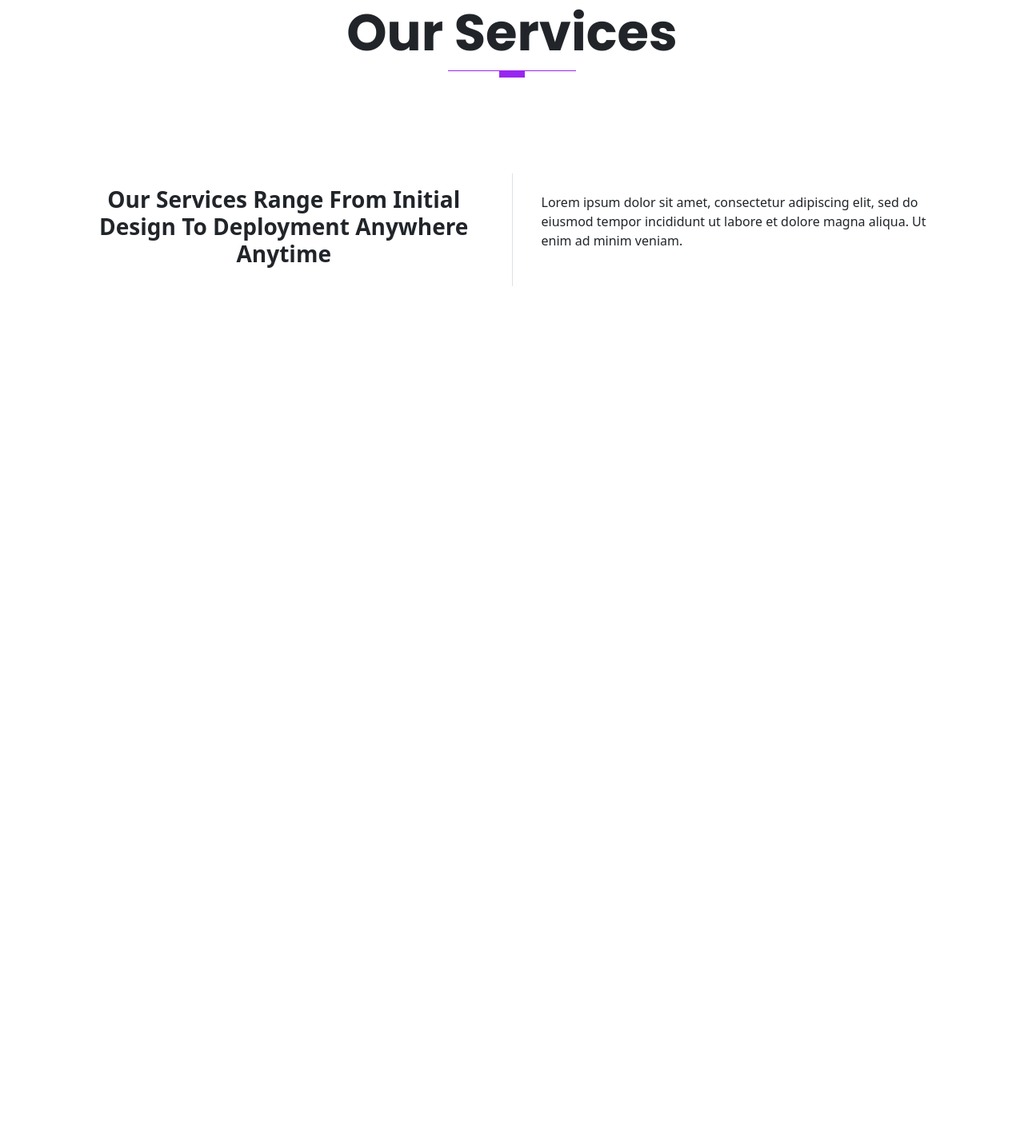
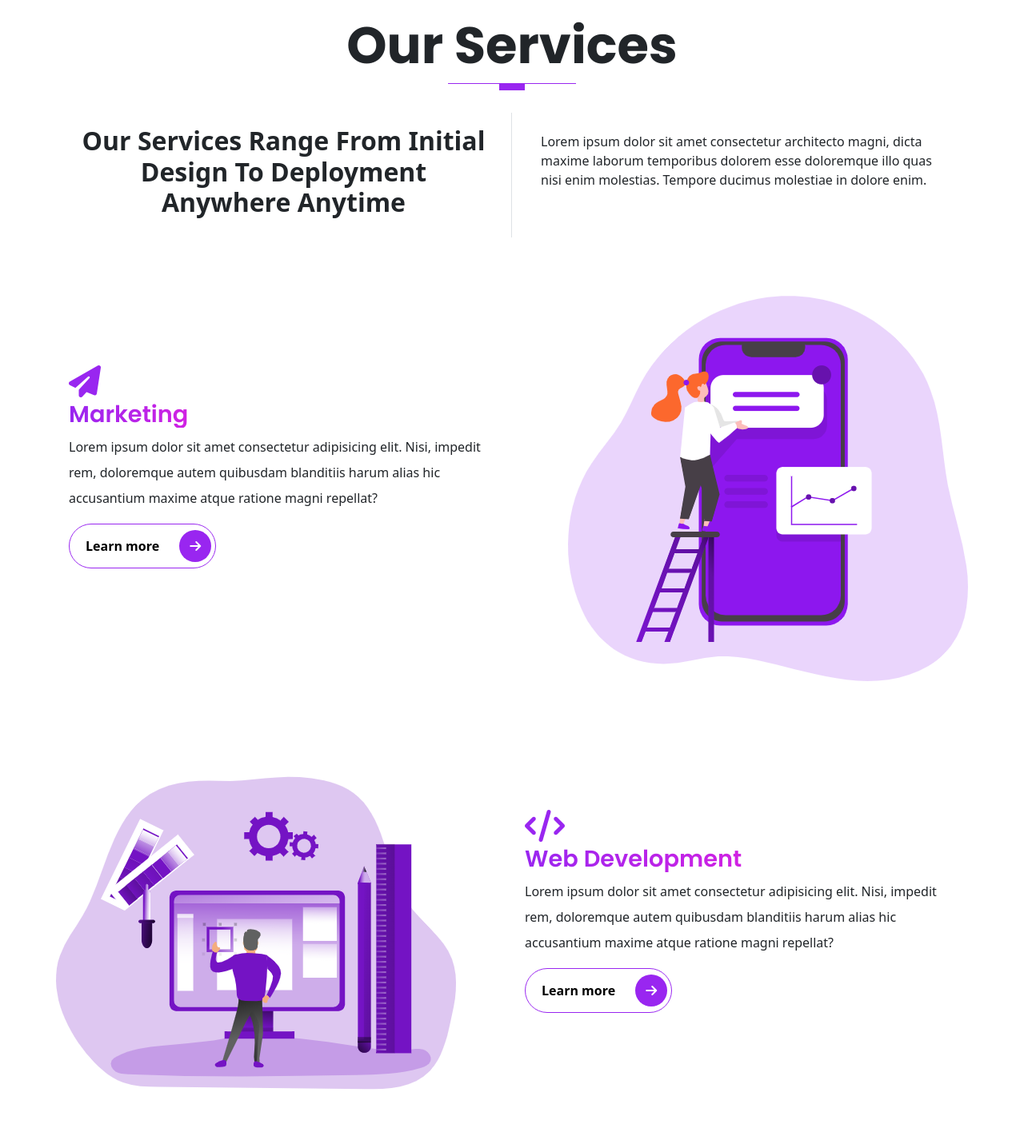
Before and after one commit to austenpturner/bootstrap-website-project, a website: page index.html in a window 1280 px wide. Shown: the part 1215-2651 px from the top of the page at 80% size. Before the commit the page ends 1597 px from the top, so only its background shows below. Drawn offline with Linux system fonts and the light colour scheme.

Commit message:
services info and images, plus styles

```diff
--- a/index.html
+++ b/index.html
@@ -195,30 +195,129 @@
     </section>
 
     <!-- SERVICES SECTION -->
-    <section id="services" class="our-services">
+    <section id="services" class="services">
       <div class="container">
         <div class="row text-center">
-          <h2 class="display-3 fw-bold">Our Services</h2>
-          <div class="heading-line mb-5"></div>
+          <h1 class="display-3 fw-bold">Our Services</h1>
+          <div class="heading-line mb-1"></div>
+        </div>
+        <!-- SERVICES DESCRIPTION  -->
+        <div class="row pt-2 pb-2 mt-0 mb-3">
+          <div class="col-md-6 border-right">
+            <div class="bg-white p-3">
+              <h2 class="fw-bold text-capitalize text-center">
+                Our Services Range From Initial Design To Deployment Anywhere
+                Anytime
+              </h2>
+            </div>
+          </div>
+          <div class="col-md-6">
+            <div class="bg-white p-4 text-start">
+              <p class="fw-light">
+                Lorem ipsum dolor sit amet consectetur architecto magni, dicta
+                maxime laborum temporibus dolorem esse doloremque illo quas nisi
+                enim molestias. Tempore ducimus molestiae in dolore enim.
+              </p>
+            </div>
+          </div>
         </div>
       </div>
       <div class="container">
-        <div class="row pt-2 pb-2 mt-5 mb-3">
-          <div class="col md-6 border-right">
-            <div class="bg-white p-3">
-              <h3 class="fw-bold text-capitalize text-center">
-                Our Services Range From Initial Design To Deployment Anywhere
-                Anytime
-              </h3>
+        <!-- MARKETING -->
+        <div class="row">
+          <div class="col-lg-6 col-md-6 col-sm-12 col-xs-12 services mt-4">
+            <div class="services__content">
+              <div class="icon d-block fas fa-paper-plane"></div>
+              <h3 class="display-3--title mt-1">Marketing</h3>
+              <p class="lh-lg">
+                Lorem ipsum dolor sit amet consectetur adipisicing elit. Nisi,
+                impedit rem, doloremque autem quibusdam blanditiis harum alias
+                hic accusantium maxime atque ratione magni repellat?
+              </p>
+              <button
+                type="button"
+                class="rounded-pill btn-rounded border-primary"
+              >
+                Learn more
+                <span><i class="fas fa-arrow-right"></i></span>
+              </button>
             </div>
           </div>
-          <div class="col md-6">
-            <div class="bg-white p-4 text-start">
-              <p class="fw-light">
-                Lorem ipsum dolor sit amet, consectetur adipiscing elit, sed do
-                eiusmod tempor incididunt ut labore et dolore magna aliqua. Ut
-                enim ad minim veniam.
+          <div
+            class="col-lg-6 col-md-6 col-sm-12 col-xs-12 services mt-4 text-end"
+          >
+            <div class="services__pic">
+              <img
+                src="images/services/service-1.png"
+                alt="marketing illustration"
+                class="img-fluid"
+              />
+            </div>
+          </div>
+        </div>
+
+        <!-- WEB DEVELOPMENT -->
+        <div class="row">
+          <div
+            class="col-lg-6 col-md-6 col-sm-12 col-xs-12 services mt-4 text-start"
+          >
+            <div class="services__pic">
+              <img
+                src="images/services/service-2.png"
+                alt="web development illustration"
+                class="img-fluid"
+              />
+            </div>
+          </div>
+          <div class="col-lg-6 col-md-6 col-sm-12 col-xs-12 services mt-4">
+            <div class="services__content">
+              <div class="icon d-block fas fa-code"></div>
+              <h3 class="display-3--title mt-1">web development</h3>
+              <p class="lh-lg">
+                Lorem ipsum dolor sit amet consectetur adipisicing elit. Nisi,
+                impedit rem, doloremque autem quibusdam blanditiis harum alias
+                hic accusantium maxime atque ratione magni repellat?
               </p>
+              <button
+                type="button"
+                class="rounded-pill btn-rounded border-primary"
+              >
+                Learn more
+                <span><i class="fas fa-arrow-right"></i></span>
+              </button>
+            </div>
+          </div>
+        </div>
+
+        <!-- CLOUD HOSTING -->
+        <div class="row">
+          <div class="col-lg-6 col-md-6 col-sm-12 col-xs-12 services mt-4">
+            <div class="services__content">
+              <div class="icon d-block fas fa-cloud-upload-alt"></div>
+              <h3 class="display-3--title mt-1">cloud hosting</h3>
+              <p class="lh-lg">
+                Lorem ipsum dolor sit amet consectetur adipisicing elit. Nisi,
+                impedit rem, doloremque autem quibusdam blanditiis harum alias
+                hic accusantium maxime atque ratione magni repellat?
+              </p>
+              <button
+                type="button"
+                class="rounded-pill btn-rounded border-primary"
+              >
+                Learn more
+                <span><i class="fas fa-arrow-right"></i></span>
+              </button>
+            </div>
+          </div>
+          <div
+            class="col-lg-6 col-md-6 col-sm-12 col-xs-12 services mt-4 text-end"
+          >
+            <div class="services__pic">
+              <img
+                src="images/services/service-3.png"
+                alt="cloud hosting illustration"
+                class="img-fluid"
+              />
             </div>
           </div>
         </div>
--- a/scss/components/_typography.scss
+++ b/scss/components/_typography.scss
@@ -45,6 +45,20 @@
 // DISPLAY 3
 .display-3 {
   font-family: "Poppins", sans-serif;
+  &--title {
+    font-size: 1.2rem;
+    text-transform: capitalize;
+    font-weight: 600;
+    font-family: "Poppins", sans-serif;
+    display: inline-block;
+    background-image: linear-gradient(to right, $primary, $secondary);
+    background-clip: text;
+    -webkit-background-clip: text;
+    -webkit-text-fill-color: transparent;
+    @include media-breakpoint-up(lg) {
+      font-size: 1.8rem;
+    }
+  }
 }
 
 // BORDER RIGHT
--- a/scss/sections/_services.scss
+++ b/scss/sections/_services.scss
@@ -0,0 +1,30 @@
+@use "../custom" as *;
+@use "../components/mixins" as *;
+
+.services {
+  position: relative;
+  padding: 1rem 0;
+  &__content {
+    padding: 1rem;
+    margin-top: 0;
+    p {
+      font-size: 0.8rem;
+      @include media-breakpoint-up(lg) {
+        font-size: 1rem;
+      }
+    }
+    @include media-breakpoint-up(lg) {
+      margin-top: 5rem;
+    }
+    .icon {
+      font-size: 1.5rem;
+      color: $primary;
+      @include media-breakpoint-up(lg) {
+        font-size: 2.5rem;
+      }
+    }
+  }
+  &__pic {
+    max-width: 100%;
+  }
+}
```
Also changed, not shown: assets/css/style.css, dist/css/fontawesome.min.css (added), dist/css/style.min.css (added), 6 other files.
